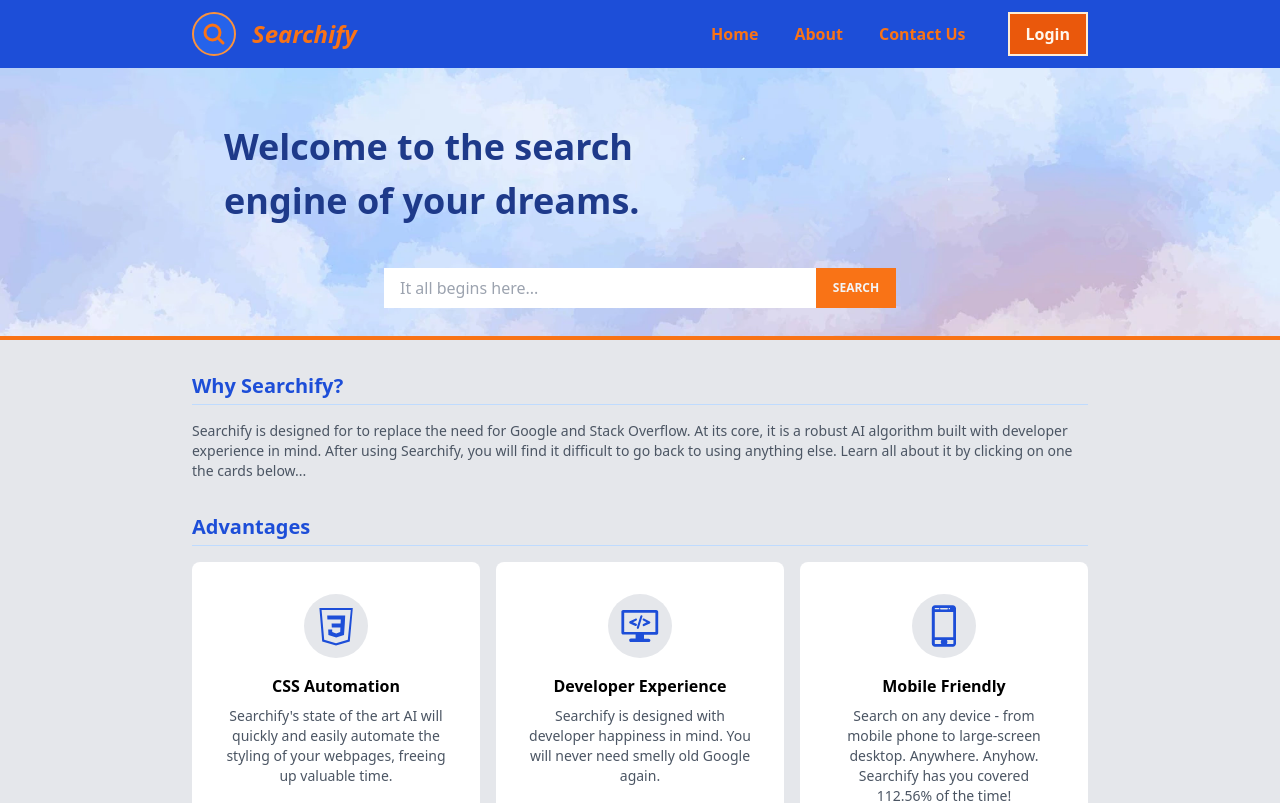
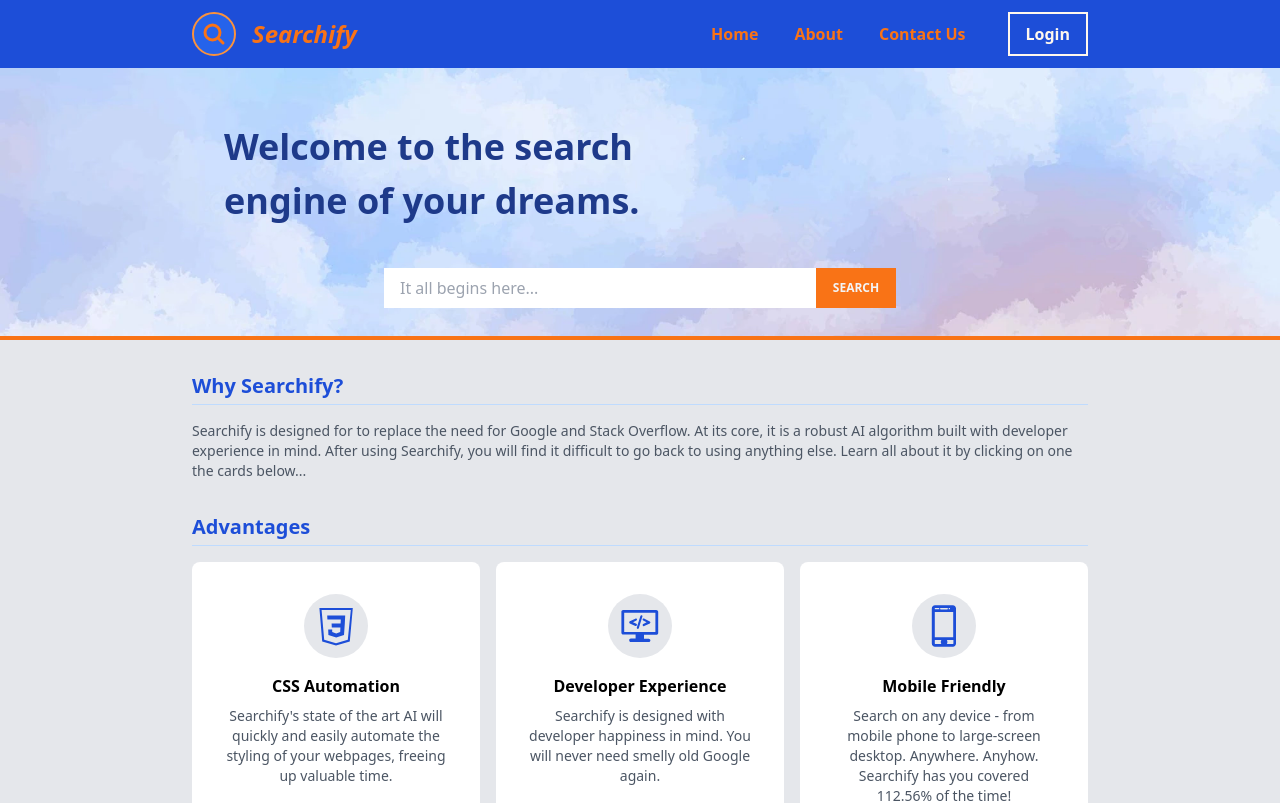
Before and after one commit to ThreeClubs/mission-0-L5, a React (Vite) app: page / in a window 1280 px wide. Shown: the top 803 px of the page. Built offline with nearby package versions, Linux system fonts and the light colour scheme.

Commit message:
login btn to white brd

```diff
--- a/src/components/Header.jsx
+++ b/src/components/Header.jsx
@@ -7,7 +7,6 @@ function Header() {
 
   const handleOnClose = () => {
     setShowModal(false)
-    toSignUp()
   };
 
 
@@ -51,7 +50,7 @@ function Header() {
             </nav>
             <button
               onClick={() => setShowModal(true)}
-              className="px-4 py-2 ml-6 border font-bold text-orange-50 bg-orange-600 border-2 border-solid border-orange-100 hover:bg-orange-500 active:text-gray-100 active:border-gray-100 active:text-gray-100 active:bg-orange-700"
+              className="px-4 py-2 ml-6 border font-bold text-orange-50  border-2 border-solid border-orange-50 hover:bg-blue-600 active:text-gray-100 active:border-gray-100 active:text-gray-100 active:bg-orange-700"
             >
               Login
             </button>
```
